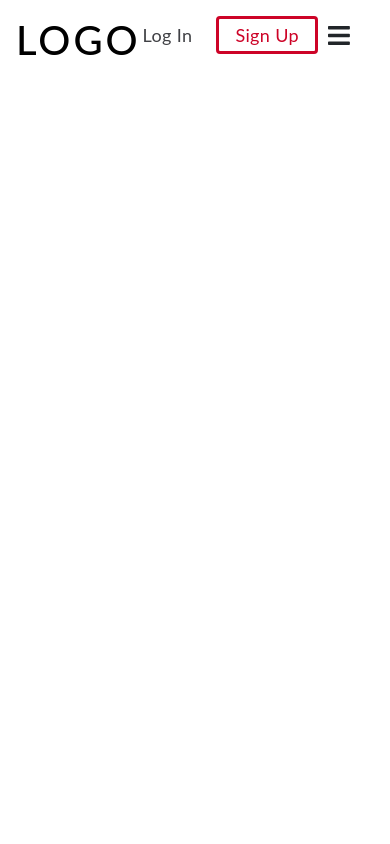
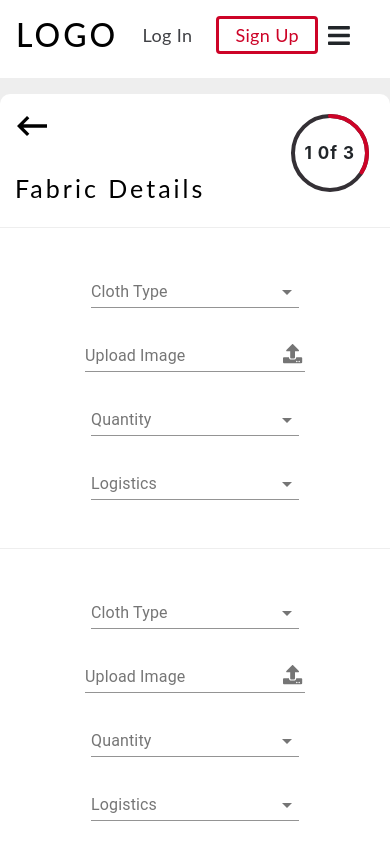
Before and after one commit to skylineCodes/mizright-frontend, a Next.js app: page /booking in a window 390 px wide. Shown: the top 844 px of the page. Built offline with nearby package versions, Linux system fonts and the light colour scheme.

Commit message:
Added Link to back button on wizard

```diff
--- a/components/Booking.js
+++ b/components/Booking.js
@@ -1,7 +1,7 @@
 import { useState, useRef } from 'react';
+import Link from 'next/link';
 import { FontAwesomeIcon } from '@fortawesome/react-fontawesome';
 import { IconButton } from '@material-ui/core';
-import { makeStyles } from '@material-ui/core/styles';
 import { TextField, InputLabel } from '@material-ui/core';
 import FormControl from '@material-ui/core/FormControl';
 import Select from '@material-ui/core/Select';
@@ -386,9 +386,13 @@ const Booking = () => {
           <div className={bookingStyles.card_mobile_header}>
             <div className={bookingStyles.card_mobile_icon}>
               <div className={bookingStyles.card_mobile_arrow_back}>
-                <IconButton>
-                  <KeyboardBackspace style={{ fontSize: 40, color: '#000' }} />
-                </IconButton>
+                <Link href='/' scroll={false}>
+                  <IconButton>
+                    <KeyboardBackspace
+                      style={{ fontSize: 40, color: '#000' }}
+                    />
+                  </IconButton>
+                </Link>
               </div>
               <div className={bookingStyles.card_mobile_header_div}>
                 <h5 className={bookingStyles.card_mobile_header_text}>
--- a/styles/Booking.module.scss
+++ b/styles/Booking.module.scss
@@ -1155,6 +1155,7 @@
 .booking {
 
     .card_mobile {
+        display: block;
         background: #fff;
         width: 100%;
         height: auto;
--- a/styles/Nav.module.scss
+++ b/styles/Nav.module.scss
@@ -18,7 +18,6 @@
         display: flex;
         flex-direction: row;
         padding: 1rem 1rem;
-        width: 10%;
 
         a {
             text-decoration: none;
@@ -288,6 +287,10 @@
             font-size: 25px;
         }
 
+        .logo {
+            font-size: 2rem;
+        }
+
         .nav_buttons_mobile {
             display: flex;
             position: absolute;
@@ -377,6 +380,14 @@
     }
 }
 
+@media only screen and (max-width: 360px) {
+.header {
+    .nav_buttons_mobile {
+        display: none;
+    }
+}
+}
+
 @media only screen and (max-width: 342px) {
 .header {
         display: flex;
@@ -390,6 +401,10 @@
             line-height: 70px;
             cursor: pointer;
             font-size: 25px;
+        }
+
+        .logo {
+            font-size: 2rem;
         }
 
         .nav_buttons_mobile {
```
